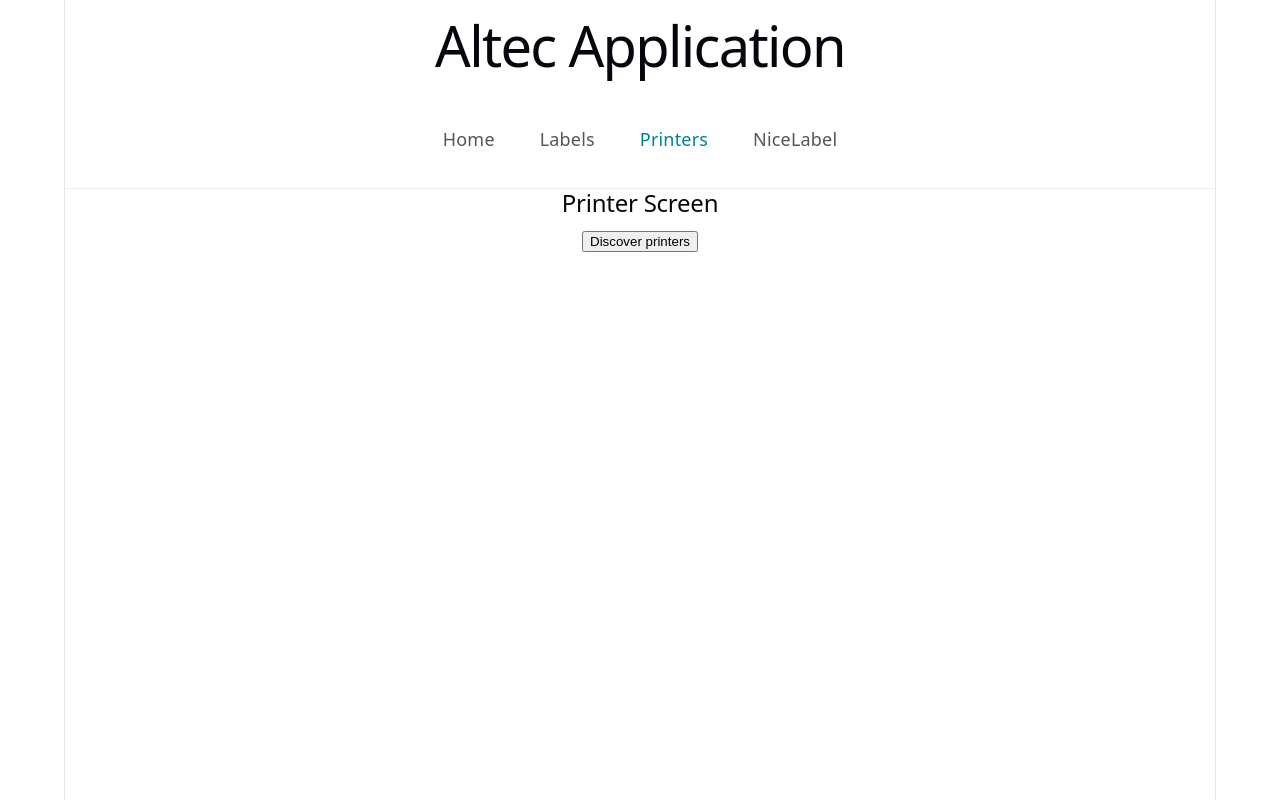
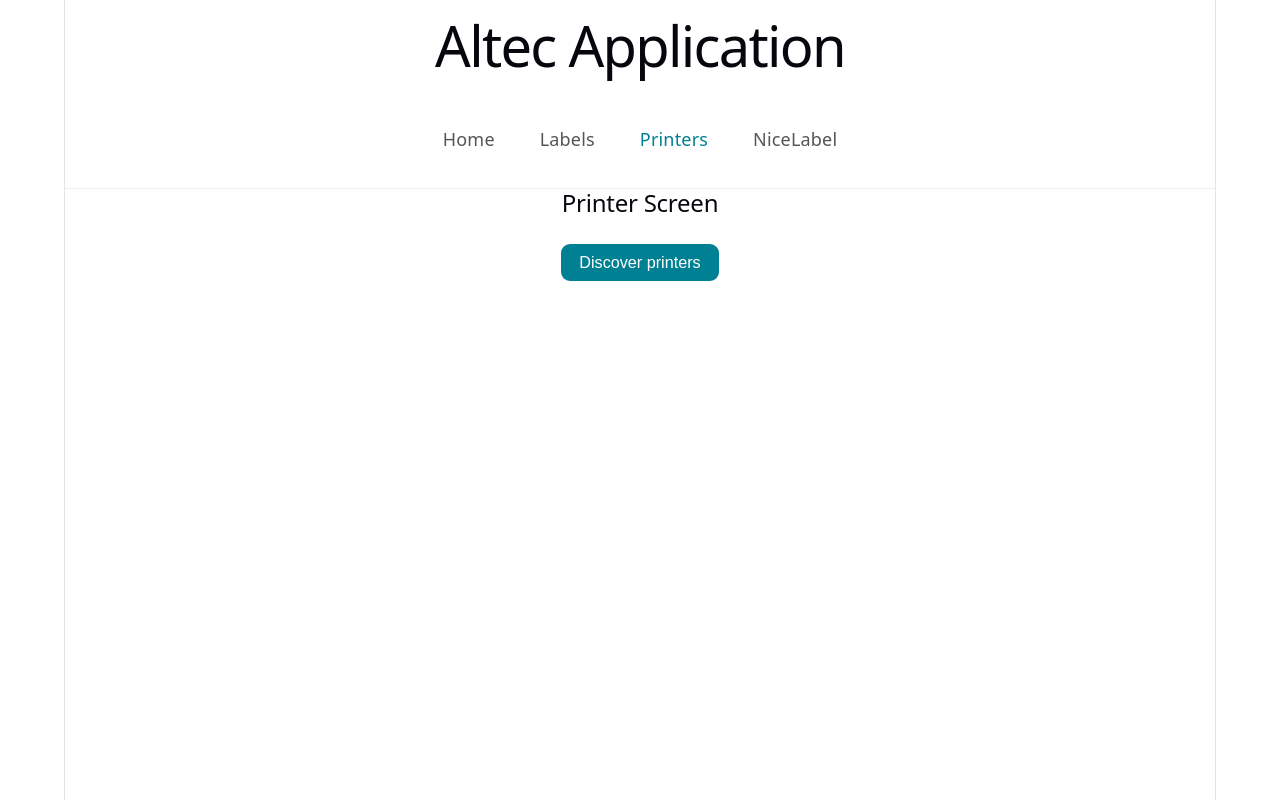
Before and after one commit to xMelow/AltecFrontend, a React (Vite) app: page /printers in a window 1280 px wide. Built offline with nearby package versions, Linux system fonts and the light colour scheme.

Commit message:
Create Printer Page: discover printer button style udpate

```diff
--- a/src/pages/printer/PrinterScreen.module.css
+++ b/src/pages/printer/PrinterScreen.module.css
@@ -8,3 +8,16 @@
 .error {
     color: red;
 }
+
+.button {
+  padding: 0.5rem 1rem;
+  border-radius: 0.5rem;
+  align-self: center;
+  cursor: pointer;
+  background: #008193;
+  color: white;
+  border: none;
+  font-size: 0.9rem;
+  margin-bottom: 2rem;
+  margin-top: 1rem;
+}
--- a/src/pages/printer/PrinterScreen.tsx
+++ b/src/pages/printer/PrinterScreen.tsx
@@ -29,7 +29,7 @@ export default function PrinterScreen() {
     return (
         <div>
             <h2>Printer Screen</h2>
-            <button onClick={discoverPrinters}>Discover printers</button>
+            <button className={styles.button} onClick={discoverPrinters}>Discover printers</button>
             <div className={styles.flexContainer}>
                 <p>{loading ? 'Loading...' : ''}</p>
                 {error && <p className={styles.error}>{error}</p>}
```
